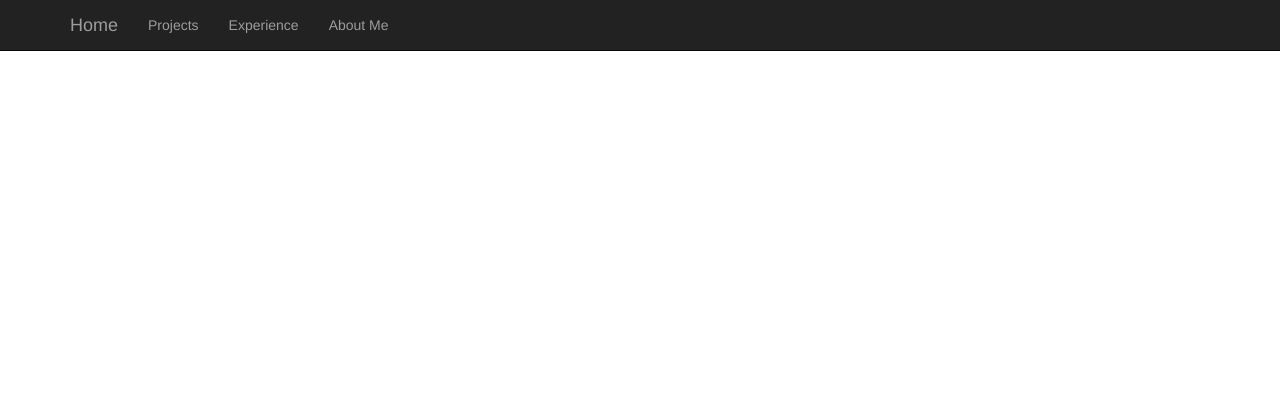
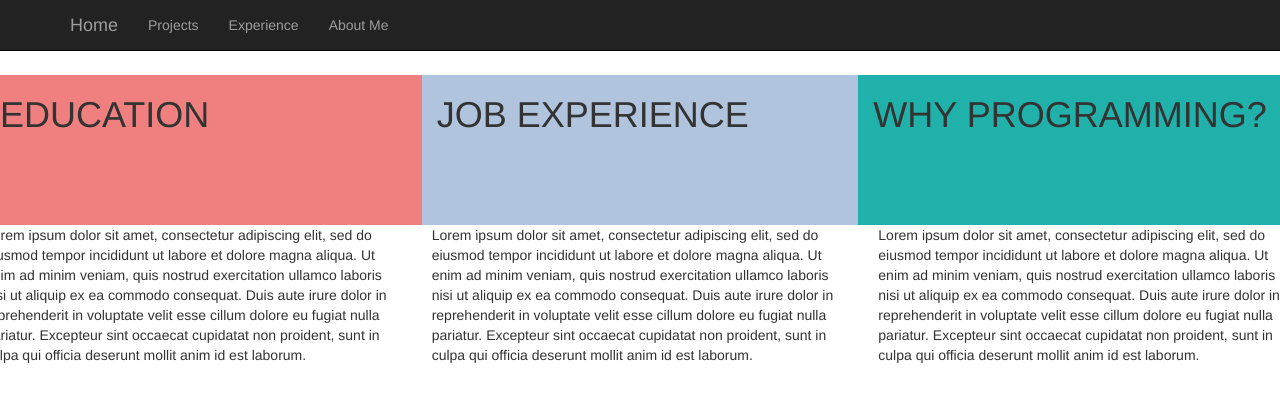
Before and after one commit to moodyan/portfolio-week1, a plain HTML site: page experience.html in a window 1280 px wide. Shown: the top 402 px of the page. Drawn offline with Linux system fonts and the light colour scheme.

Commit message:
Add initial styling and placeholder content to experience page.

```diff
--- a/css/styles.css
+++ b/css/styles.css
@@ -11,7 +11,7 @@
   vertical-align: middle;
 }
 
-#about {
+#head {
   margin-top: 75px;
 }
 
@@ -31,3 +31,18 @@
   background-color: lightsteelblue;
   text-align: center;
 }
+
+#education {
+  background-color: lightcoral;
+  height: 150px;
+}
+
+#jobexperience {
+  background-color: lightsteelblue;
+  height: 150px
+}
+
+#whyprogramming {
+  background-color: lightseagreen;
+  height: 150px;
+}
--- a/experience.html
+++ b/experience.html
@@ -38,9 +38,26 @@
 <!-- End Navigation -->
 
 <!-- Content -->
-    <div class="containter">
+    <div class="containter" id="head">
       <div class="row">
-        <div class="col-md-6">
+        <div class="col-md-4" id="education">
+          <h1>EDUCATION</h1>
+        </div>
+        <div class="col-md-4" id="jobexperience">
+          <h1>JOB EXPERIENCE</h1>
+        </div>
+        <div class="col-md-4" id="whyprogramming">
+          <h1>WHY PROGRAMMING?</h1>
+        </div>
+      <div class="row">
+        <div class="col-md-4">
+          <p>Lorem ipsum dolor sit amet, consectetur adipiscing elit, sed do eiusmod tempor incididunt ut labore et dolore magna aliqua. Ut enim ad minim veniam, quis nostrud exercitation ullamco laboris nisi ut aliquip ex ea commodo consequat. Duis aute irure dolor in reprehenderit in voluptate velit esse cillum dolore eu fugiat nulla pariatur. Excepteur sint occaecat cupidatat non proident, sunt in culpa qui officia deserunt mollit anim id est laborum.</p>
+        </div>
+        <div class="col-md-4">
+          <p>Lorem ipsum dolor sit amet, consectetur adipiscing elit, sed do eiusmod tempor incididunt ut labore et dolore magna aliqua. Ut enim ad minim veniam, quis nostrud exercitation ullamco laboris nisi ut aliquip ex ea commodo consequat. Duis aute irure dolor in reprehenderit in voluptate velit esse cillum dolore eu fugiat nulla pariatur. Excepteur sint occaecat cupidatat non proident, sunt in culpa qui officia deserunt mollit anim id est laborum.</p>
+        </div>
+        <div class="col-md-4">
+          <p>Lorem ipsum dolor sit amet, consectetur adipiscing elit, sed do eiusmod tempor incididunt ut labore et dolore magna aliqua. Ut enim ad minim veniam, quis nostrud exercitation ullamco laboris nisi ut aliquip ex ea commodo consequat. Duis aute irure dolor in reprehenderit in voluptate velit esse cillum dolore eu fugiat nulla pariatur. Excepteur sint occaecat cupidatat non proident, sunt in culpa qui officia deserunt mollit anim id est laborum.</p>
         </div>
       </div>
     </div>
```
Also changed, not shown: about-me.html (+5 -5 lines).
